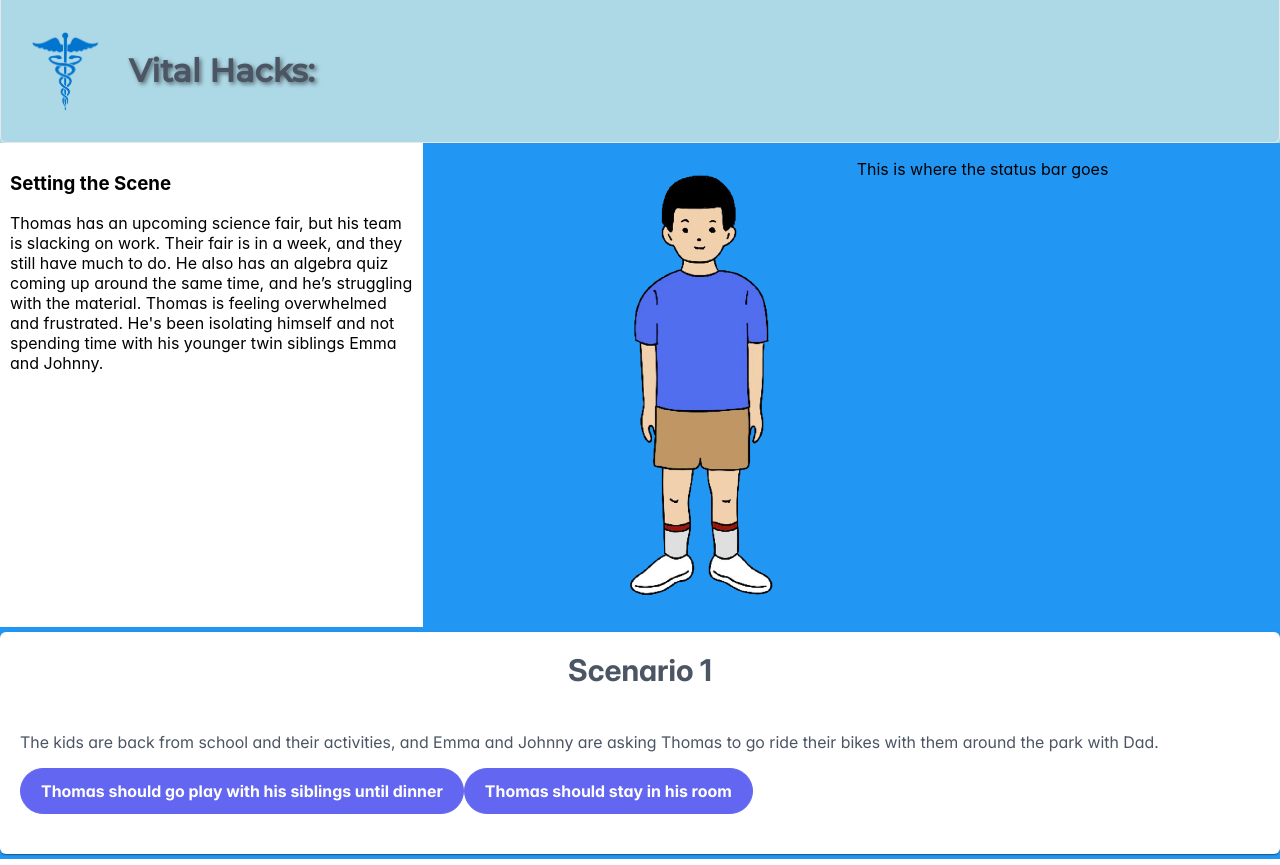
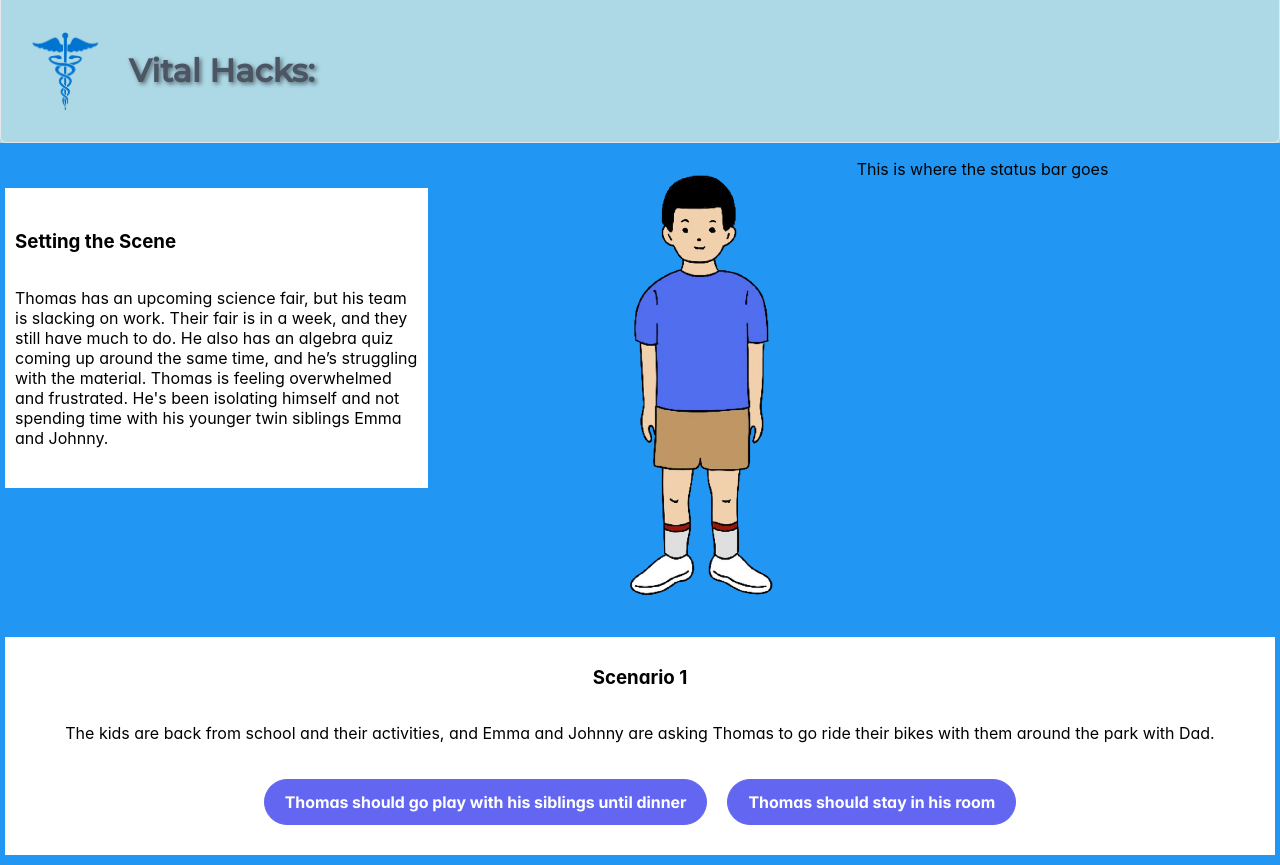
Before and after one commit to KalinaM11/Vital-Hackathon, a React (Create React App) app in the folder vital-hacks/: page /Thomas/Scenario1 in a window 1280 px wide. Built offline with nearby package versions, Linux system fonts and the light colour scheme.

Commit message:
css done

```diff
--- a/vital-hacks/src/pages/Thomas Route/Tscene1.css
+++ b/vital-hacks/src/pages/Thomas Route/Tscene1.css
@@ -5,32 +5,50 @@
     "scenario scenario scenario"
     "choice choice choice";
     grid-template-columns: 1fr 1fr 1fr;
-    gap: 5px;
     background-color: #2196F3;
 }
 
+.preface {
+    grid-area: setting;
+    width: 100%;
+    height:300px;
+    border-radius: 0;
+    background-color: white;
+    padding: 10px;
+    margin: 5px;
+    display: flex;
+    flex-direction: column;
+    align-items: flex-start; /* Align items to the left */
+    justify-content: center; /* Center them vertically */
+    position: relative;
+    top: 40px;
+  }
+
 img{
     grid-area: avatar;
-}
-
-.choices{
-    grid-area: choice;
 }
 
 .statusbar {
     grid-area: status;
   }
 
-.preface {
-    grid-area: setting;
-    width: 100%;
-    height:100%;
-    border-radius: 0;
+
+.scenario {
+    grid-area: scenario;
     background-color: white;
     padding: 10px;
-  }
+    display: flex;
+    flex-direction: column; /* Stack items vertically */
+    align-items: center; /* Center children horizontally */
+    justify-content: center;
+    margin: 5px;
+}
 
 
-
-.scenario {
-    grid-area: scenario;}
+.choices{
+    grid-area: choice;
+    display: flex;
+    justify-content: center;
+    padding:20px;
+    gap: 20px;
+}
--- a/vital-hacks/src/pages/Thomas Route/Tscene1.tsx
+++ b/vital-hacks/src/pages/Thomas Route/Tscene1.tsx
@@ -2,7 +2,6 @@ import {Header} from '../shared/header/header.component';
 import { useNavigate } from 'react-router-dom';
 import './Tscene1.css';
 import boyImage from '../../images/boyHomePage-removebg-preview.png';
-import { Card } from 'primereact/card';
 import { Button } from 'primereact/button';
 
 export const Tscene1Component = () => {
@@ -29,7 +28,7 @@ export const Tscene1Component = () => {
                 </div>
 
                 <div className = 'scenario'>
-                    <Card title="Scenario 1" className = "scenecard">
+                    <h3>Scenario 1</h3>
                     <p className="scenario-text">
                     The kids are back from school and their activities, and Emma and Johnny are asking Thomas to go ride their bikes
                     with them around the park with Dad.</p>
@@ -37,7 +36,6 @@ export const Tscene1Component = () => {
                         <Button label="Thomas should go play with his siblings until dinner" rounded/>
                         <Button label="Thomas should stay in his room" rounded/>
                     </div>
-                    </Card>
                 </div>
 
             </div>
```
